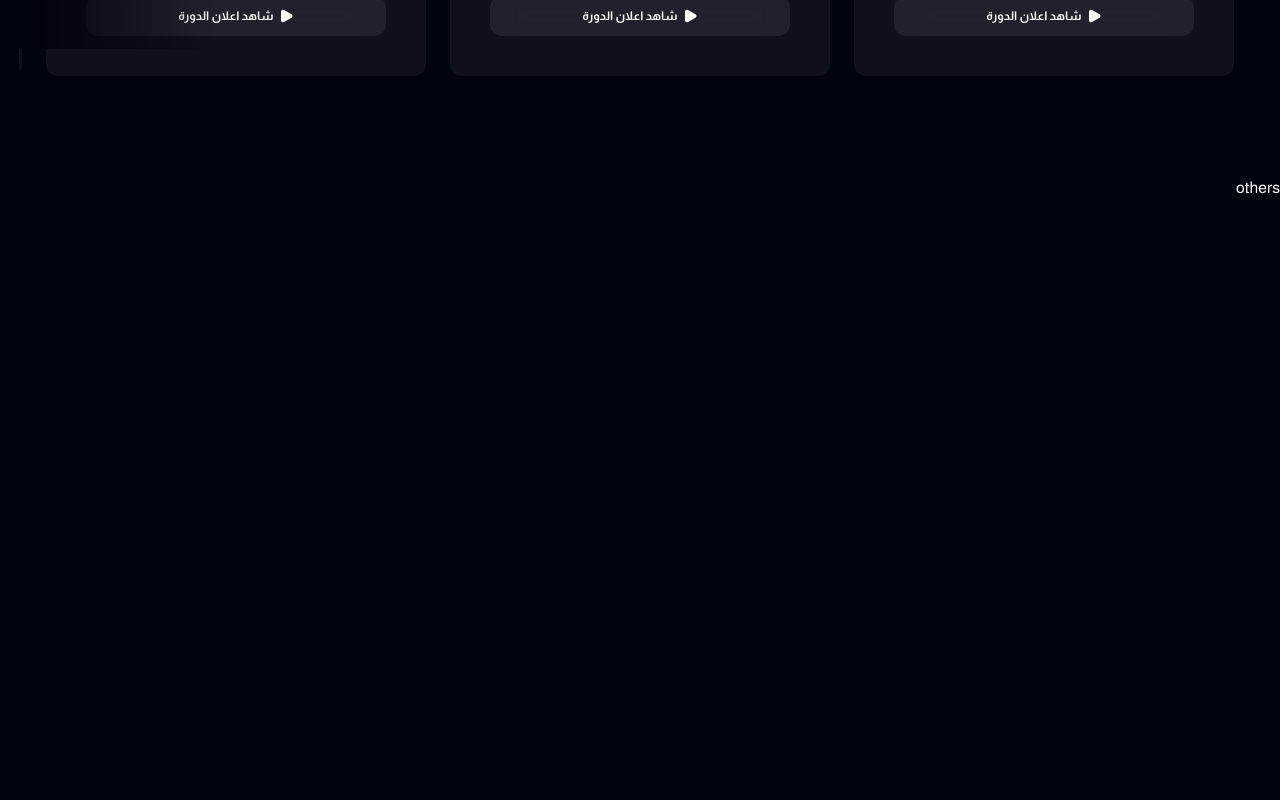
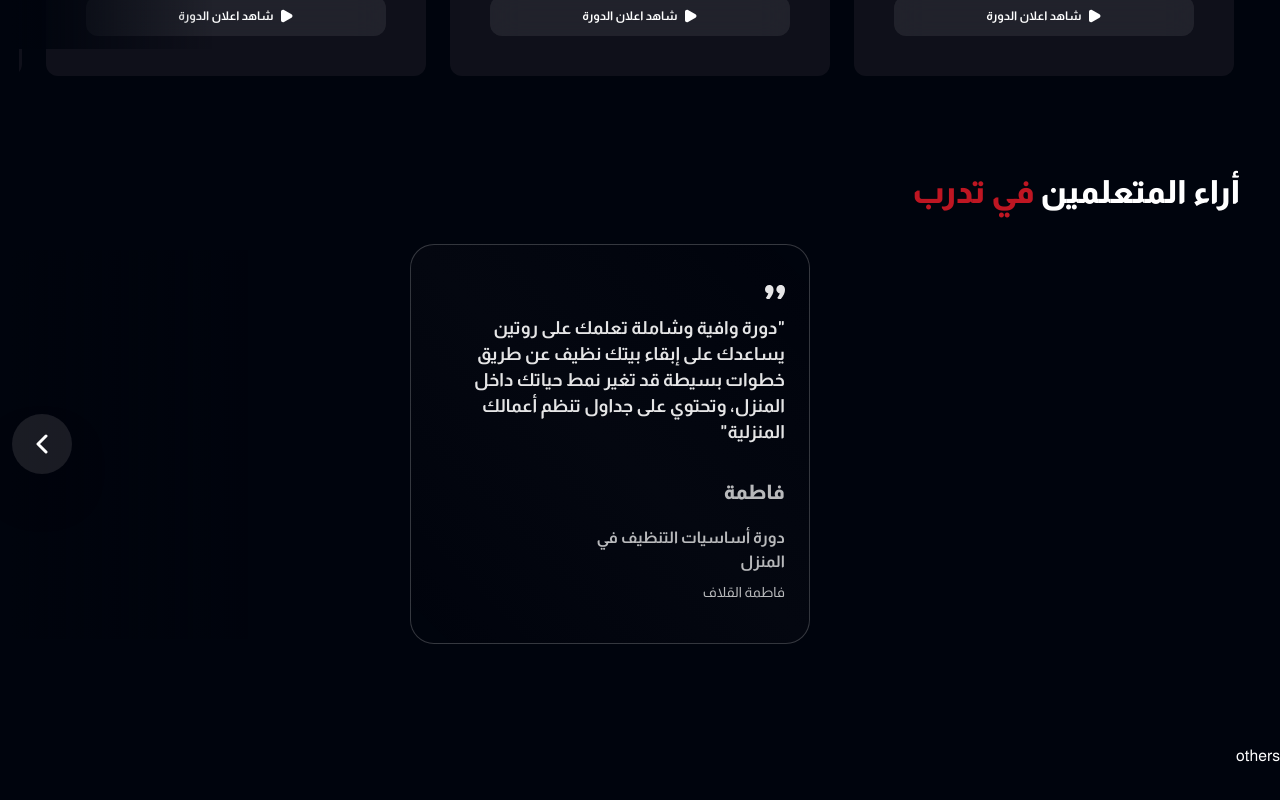
Before and after one commit to Ahmed-Sadek89/tadarab_task_31_7, a Next.js app: page / in a window 1280 px wide. Shown: the part 3759-4559 px from the top of the page. Built offline with nearby package versions, Linux system fonts and the light colour scheme.

Commit message:
feature-8/create-testimonials-section

```diff
--- a/app/(pages)/page.tsx
+++ b/app/(pages)/page.tsx
@@ -4,7 +4,8 @@ import {
   FreeCourses,
   Hero,
   NewCourses,
-  NextCourses
+  NextCourses,
+  Testimonials
 } from '@/components/sections'
 import { Metadata } from 'next'
 
@@ -21,6 +22,7 @@ export default function Home () {
       <NextCourses />
       <CourseCategories />
       <FreeCourses />
+      <Testimonials />
       <div className='h-screen'>others</div>
     </>
   )
--- a/components/sections/index.ts
+++ b/components/sections/index.ts
@@ -4,3 +4,4 @@ export { default as NewCourses } from './new-courses/new-courses'
 export { default as NextCourses } from './next-courses/next-courses'
 export { default as CourseCategories } from './course-categories/course-categories'
 export { default as FreeCourses } from './free-courses/free-courses'
+export { default as Testimonials } from './testimonials/testimonials'
--- /dev/null
+++ b/components/sections/testimonials/testimonals-slider.tsx
@@ -0,0 +1,26 @@
+'use client'
+import React from 'react'
+import { SwiperSlide } from 'swiper/react'
+import 'swiper/css/navigation'
+import { BasicSlider } from '@/components/ui'
+import TestimonialCard from './testimonial-card'
+import TestimonialCardVideo from './testimonial-card-video'
+
+const TestimonalsSlider = () => {
+  return (
+    <BasicSlider
+      uniqueId='testimonials'
+      slidesPerView={3.1}
+      spaceBetween={24}
+      dimentionPagination='w-[236px] h-[389px]'
+    >
+      {[1, 2, 3, 4, 5, 6, 7, 8, 9].map((topic, index) => (
+        <SwiperSlide key={index} className='!w-auto'>
+          {index % 2 === 0 ? <TestimonialCardVideo /> : <TestimonialCard />}
+        </SwiperSlide>
+      ))}
+    </BasicSlider>
+  )
+}
+
+export default TestimonalsSlider
--- /dev/null
+++ b/components/sections/testimonials/testimonial-card-video.tsx
@@ -0,0 +1,36 @@
+import Image from 'next/image'
+import React from 'react'
+
+const TestimonialCardVideo = () => {
+  return (
+    <div className='group relative rounded-[24px] w-[400px] h-[400] overflow-hidden cursor-pointer'>
+      <Image
+        src='/t1.jpg'
+        alt='hero background'
+        width={400}
+        height={401}
+        className='z-0 absolute opacity-100 object-center object-cover'
+      />
+      <div className='absolute inset-0 bg-[#00000033]'></div>
+      <Image
+        src='/play.svg'
+        alt='hero background'
+        width={54}
+        height={54}
+        className='top-[173px] left-[149px] z-1 absolute rounded-[24px]'
+      />
+
+      <div className='top-[221px] z-10 absolute bg-gradient-to-t from-[#13141E] to-transparent rounded-tl-[12px] rounded-tr-[12px] w-[400px] h-[180px]'></div>
+
+      <div className='top-[315px] left-[75px] z-20 absolute w-[253px] h-[55px]'>
+        <div className='flex flex-col gap-y-[8px] group-hover:text-custom-red transition duration-300'>
+          <h2>دورة أسراري في تربية الأبناء</h2>
+          <div className='bg-white group-hover:bg-custom-red w-[20px] h-[4px] transition duration-300'></div>
+          <h5>عفاف الجاسم</h5>
+        </div>
+      </div>
+    </div>
+  )
+}
+
+export default TestimonialCardVideo
--- /dev/null
+++ b/components/sections/testimonials/testimonial-card.tsx
@@ -0,0 +1,26 @@
+import Image from 'next/image'
+import React from 'react'
+
+const TestimonialCard = () => {
+  return (
+    <div className='flex flex-col justify-between bg-gradient-to-tr from-transparent via-[#CCCCCC05] to-transparent px-[24px] py-[40px] border border-[#FFFFFF33] rounded-[24px] w-[400px] h-[400px]'>
+      <div className='flex flex-col gap-y-[16px]'>
+        <Image src={'/quote.svg'} alt='quote' width={20} height={14} />
+        <p className='font-bold text-[#FFFFFFE5] text-[18px] leading-[26px]'>
+          "دورة وافية وشاملة تعلمك على روتين يساعدك على إبقاء بيتك نظيف عن طريق
+          خطوات بسيطة قد تغير نمط حياتك داخل المنزل، وتحتوي على جداول تنظم
+          أعمالك المنزلية"
+        </p>
+      </div>
+
+      <div className='flex flex-col gap-y-[8px] opacity-80 w-[304px] text-[#FFFFFFE5]'>
+        <h3 className='font-extrabold text-[20px]'>فاطمة</h3>
+        <div className='w-[20px] h-[3px]'></div>
+        <h6 className='w-[202px] font-bold text-[16px]'>دورة أساسيات التنظيف في المنزل</h6>
+        <span className='text-[14px]'>فاطمة القلاف</span>
+      </div>
+    </div>
+  )
+}
+
+export default TestimonialCard
--- /dev/null
+++ b/components/sections/testimonials/testimonials.tsx
@@ -0,0 +1,13 @@
+import { Title } from '@/components/common'
+import TestimonalsSlider from './testimonals-slider'
+
+const Testimonials = () => {
+  return (
+    <section className='space-y-[16px] pr-10'>
+      <Title firstTitle='أراء المتعلمين' secondTitle=' في تدرب' />
+      <TestimonalsSlider />
+    </section>
+  )
+}
+
+export default Testimonials
--- a/components/ui/basic-slider.tsx
+++ b/components/ui/basic-slider.tsx
@@ -1,63 +1,71 @@
-"use client"
-import type React from "react"
-import { Swiper } from "swiper/react"
-import { Navigation, Grid } from "swiper/modules" // Re-import Grid module
-import "swiper/css/navigation"
-import "swiper/css/grid" // Re-import grid styles
+'use client'
+import type React from 'react'
+import { Swiper } from 'swiper/react'
+import { Navigation, Grid } from 'swiper/modules'
+import 'swiper/css/navigation'
+import 'swiper/css/grid'
 
 interface IBasicSlider {
-  slidesPerView?: number | "auto" | undefined
+  slidesPerView?: number | 'auto' | undefined
   spaceBetween: number
   children: React.ReactNode
   uniqueId: string
   dimentionPagination: string
-  rows?: number // Re-add prop for grid rows
+  rows?: number
 }
 
 const BasicSlider = ({
-  slidesPerView = "auto",
+  slidesPerView = 'auto',
   uniqueId,
   spaceBetween,
   dimentionPagination,
   children,
-  rows = 1,
+  rows = 1
 }: IBasicSlider) => {
   return (
-    <div className="relative flex justify-center items-center py-5 w-[99%]" dir="rtl">
+    <div
+      className='relative flex justify-center items-center py-5 w-[99%]'
+      dir='rtl'
+    >
       <div
         className={`left-0 z-10 absolute flex justify-end items-center bg-[linear-gradient(90deg,#00040D_0%,rgba(0,4,13,0)_100%)] ${dimentionPagination}`}
       >
         <div
           className={`group flex justify-center items-center shadow-2xl backdrop-blur-[210px] bg-[#FFFFFF1A] rounded-full size-[60px] swiper-button-next-custom-${uniqueId}`}
         >
-          <svg width="12" height="20" viewBox="0 0 12 20" fill="none" xmlns="http://www.w3.org/2000/svg">
+          <svg
+            width='12'
+            height='20'
+            viewBox='0 0 12 20'
+            fill='none'
+            xmlns='http://www.w3.org/2000/svg'
+          >
             <path
-              d="M10 18L2 10L10 2"
-              stroke="white"
-              strokeWidth="3"
-              strokeLinecap="round"
-              strokeLinejoin="round"
-              className="group-hover:stroke-custom-red transition-all duration-300"
+              d='M10 18L2 10L10 2'
+              stroke='white'
+              strokeWidth='3'
+              strokeLinecap='round'
+              strokeLinejoin='round'
+              className='group-hover:stroke-custom-red transition-all duration-300'
             />
           </svg>
         </div>
       </div>
 
-
       <Swiper
         modules={[Navigation, Grid]}
         slidesPerView={slidesPerView}
         spaceBetween={spaceBetween}
-        dir="rtl"
+        dir='rtl'
         grid={{
           rows: rows,
-          fill: "row",
+          fill: 'row'
         }}
         navigation={{
           prevEl: null,
-          nextEl: `.swiper-button-next-custom-${uniqueId}`,
+          nextEl: `.swiper-button-next-custom-${uniqueId}`
         }}
-        className="w-[99%]"
+        className='w-[99%]'
       >
         {children}
       </Swiper>
```
Also changed, not shown: public/quote.svg (added), public/t1.jpg (added).
